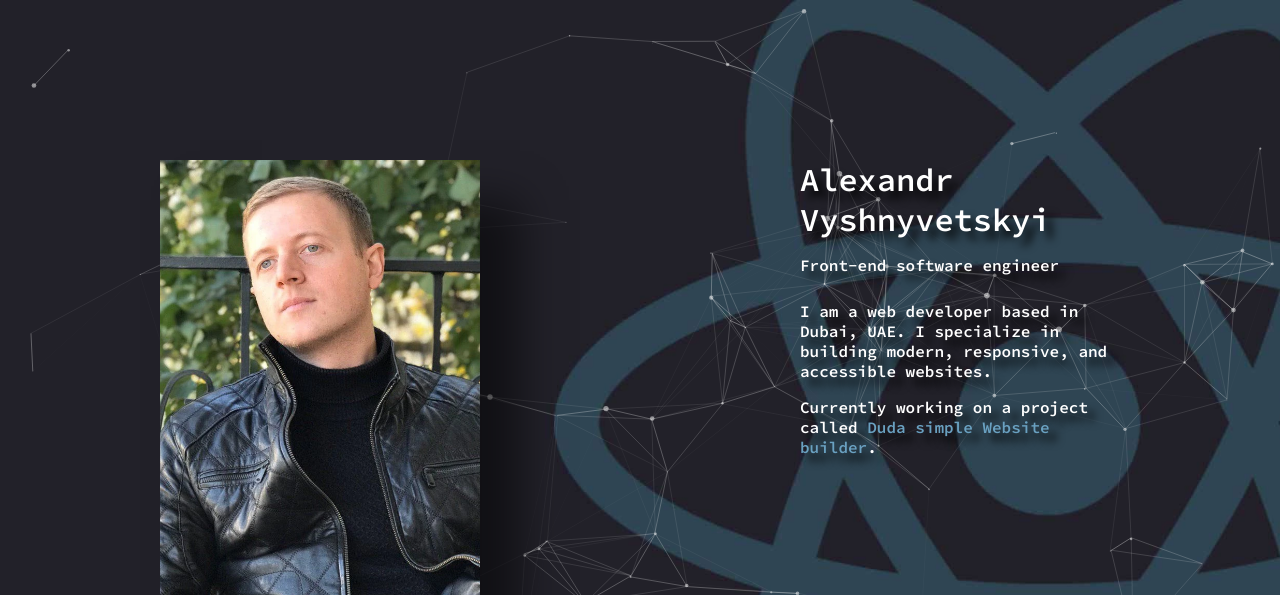
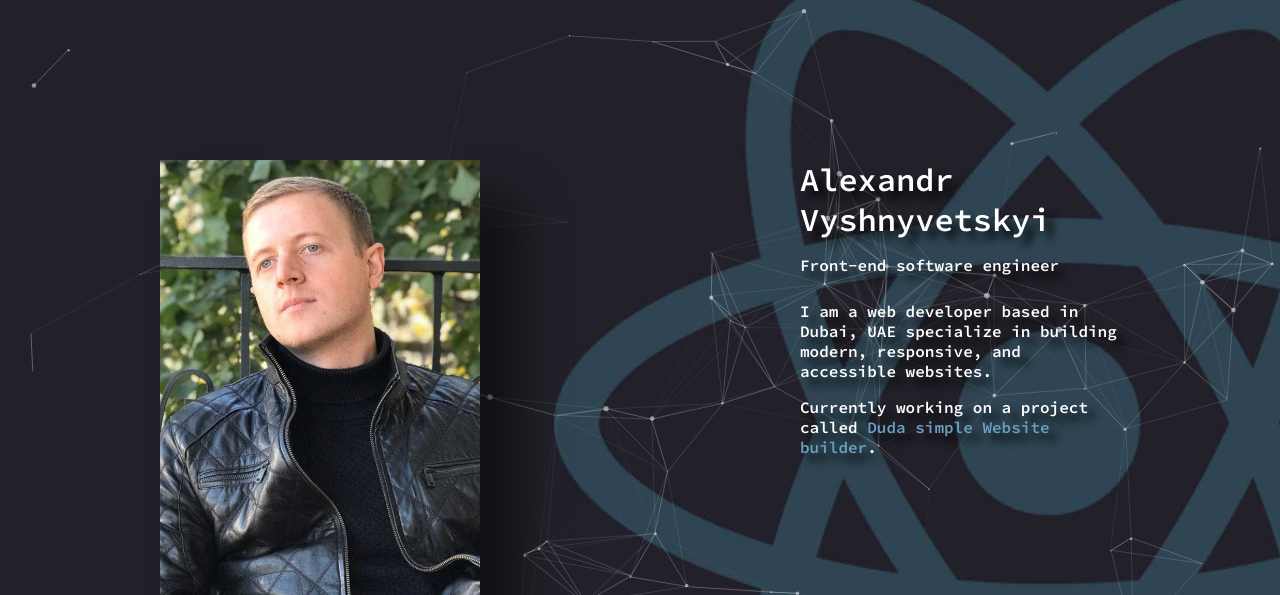
Before and after one commit to vishnyo/alexandr-vyshnyvetskyi, a plain HTML site: page index.html in a window 1280 px wide. Shown: the top 595 px of the page. Drawn offline with Linux system fonts and the light colour scheme.

Commit message:
text fix

```diff
--- a/index.html
+++ b/index.html
@@ -28,7 +28,7 @@
             <span class="subtitle">Front-end software engineer</span>
           </h1>
           <p>
-            I am a web developer based in Dubai, UAE. I specialize in building
+            I am a web developer based in Dubai, UAE specialize in building
             modern, responsive, and accessible websites.
           </p>
           <p>
```
